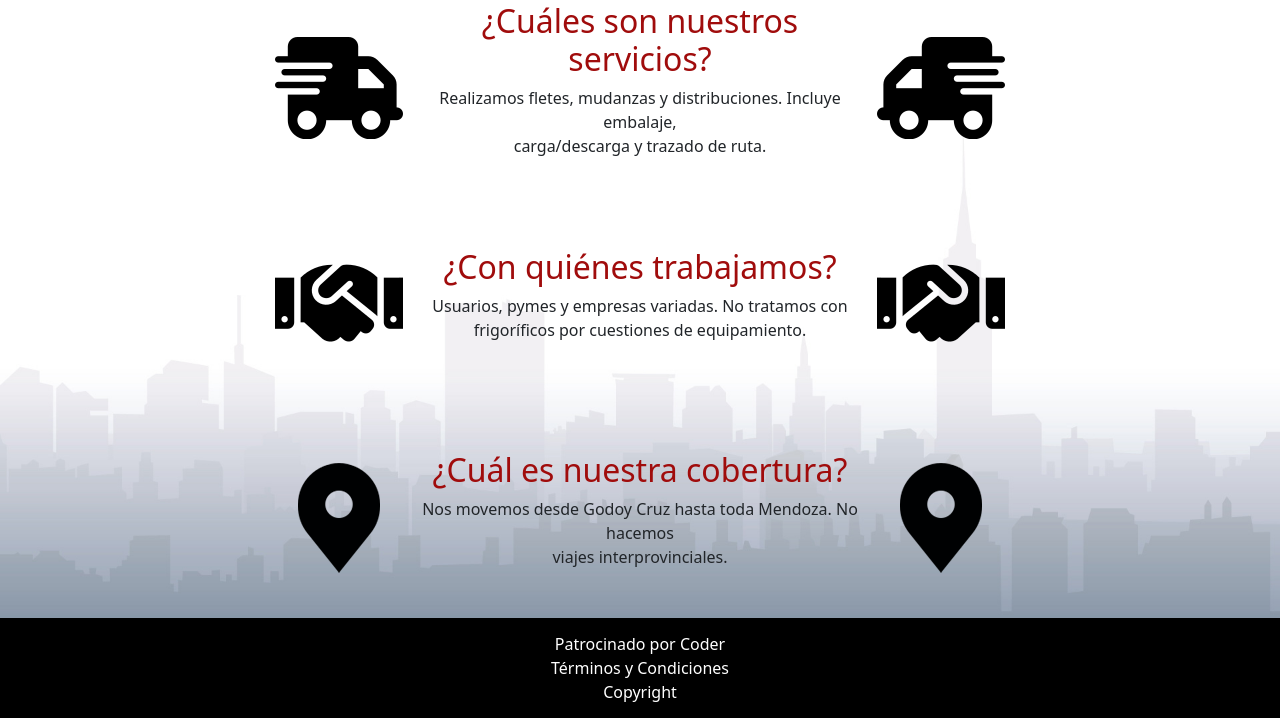
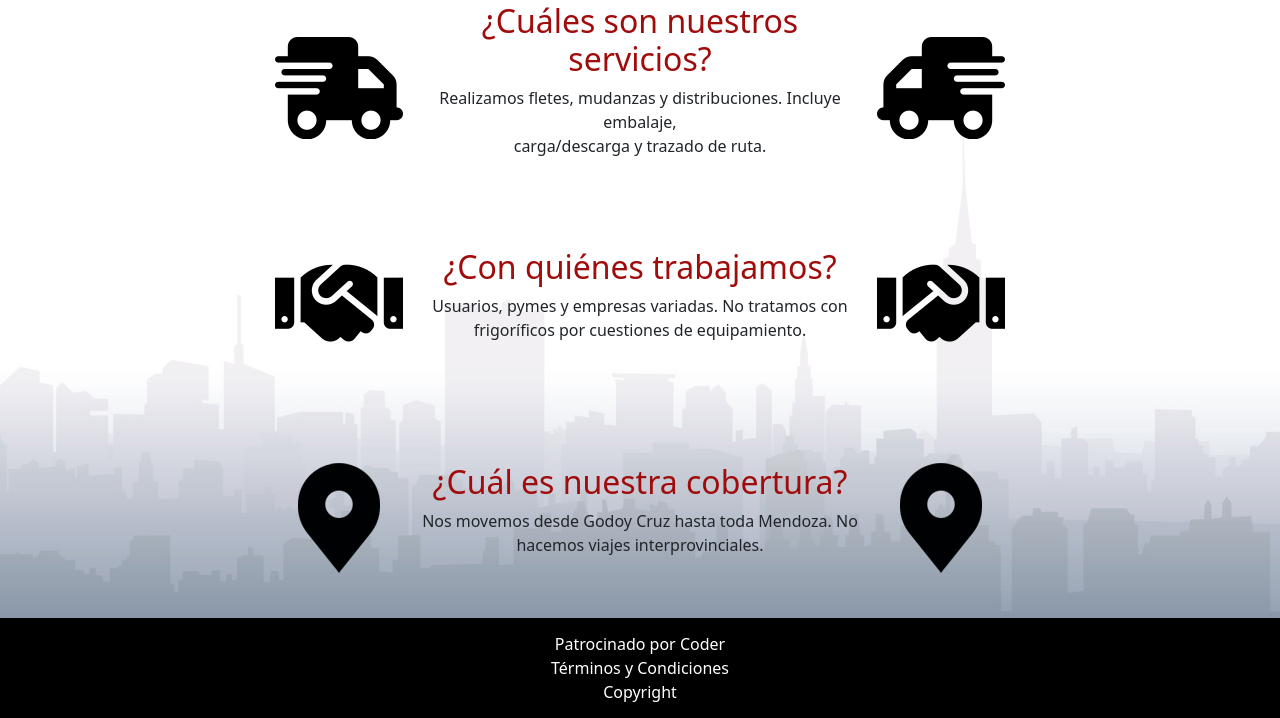
Before and after one commit to Roberto031094/PreEntrega3-Rodriguez, a website: page paginas/servicios.html in a window 1280 px wide. Shown: the part 112-830 px from the top of the page. Drawn offline with nearby package versions, Linux system fonts and the light colour scheme.

Commit message:
Añadiendo scss media-queries

```diff
--- a/paginas/servicios.html
+++ b/paginas/servicios.html
@@ -33,7 +33,7 @@
         </div>
         <div class="hijo-servicio3">
           <h2 class="preguntas-servicios text-center">¿Cuál es nuestra cobertura?</h2>
-            <p class="respuestas-servicios text-center">Nos movemos desde Godoy Cruz hasta toda Mendoza. No hacemos <br> viajes interprovinciales.</p>
+            <p class="respuestas-servicios text-center">Nos movemos desde Godoy Cruz hasta toda Mendoza. No <br> hacemos viajes interprovinciales.</p>
         </div>
         <div class="icono-truck2"><img src="../imagenes/service-truck.png" alt="" class="servicios__icono"></div>
         <div class="icono-work2"><img src="../imagenes/service-work.png" alt="" class="servicios__icono"></div>
--- a/scss/app.scss
+++ b/scss/app.scss
@@ -1,4 +1,5 @@
 @import "./general/reset.scss";
+@import "./general/media-queries.scss";
 @import "./general/variables.scss";
 
 @import "./layout/header.scss";
--- /dev/null
+++ b/scss/general/media-queries.scss
@@ -0,0 +1,5 @@
+@mixin media-query-mobile{
+    @media (max-width:576px){
+        @content
+    }
+}
```
Also changed, not shown: paginas/contacto.html (+2 -2 lines).
